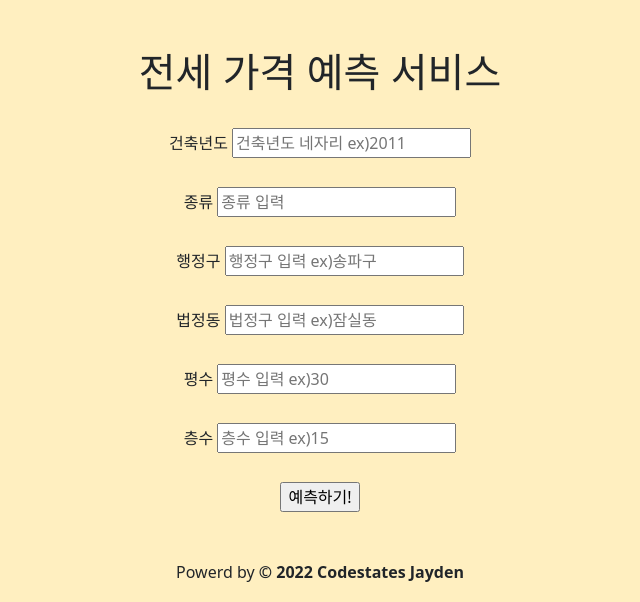
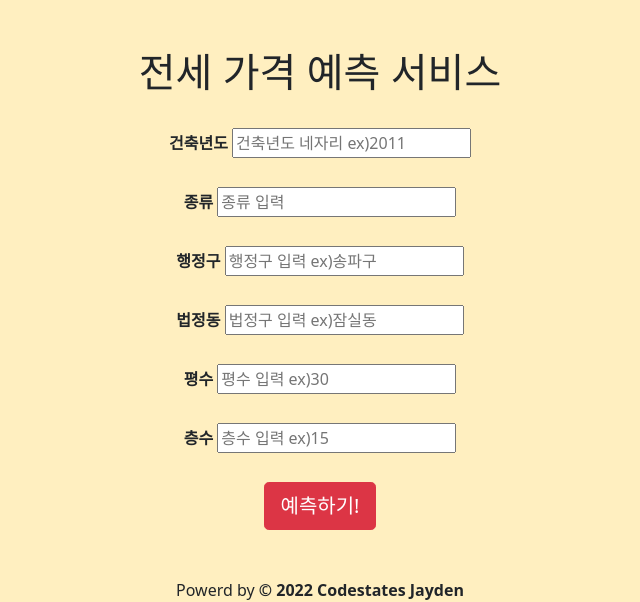
Before and after one commit to JaydenLee1116/Project3, a Python web app: template project3_app/templates/home.html in a window 1280 px wide. Shown: the part 525-1127 px from the top of the page, without its empty margins (320-960 px from the left). Run offline with Jinja, Linux system fonts and the light colour scheme; the template is opened without the code that fills it, so the values that code supplies are empty.

Commit message:
프론트엔드 좀더 수정

```diff
--- a/project3_app/templates/home.html
+++ b/project3_app/templates/home.html
@@ -11,7 +11,7 @@
 <body class="bg-warning" style="--bs-bg-opacity:.25">
 
     <center>
-        <div class="seoul">
+        <div class="seoul1">
             <img src = "https://cdn.pixabay.com/photo/2016/11/02/14/32/lotte-world-tower-1791802_960_720.jpg" alt = "photo" class = "rounded-circle" width = "700" />
 
         </div><br><br>
@@ -21,13 +21,13 @@
 
     <form method="POST", action="{{ url_for('result') }}"
     <b>
-        <label for="exampleDataList" class="form-label">건축년도</label>
+        <label for="exampleDataList" class="form-label"><b>건축년도</b></label>
             <input type="number" list="datalistOptions" name="year" placeholder="건축년도 네자리 ex)2011">
                 <datalist id="datalistOptions">
                 </datalist>
                 <br><br>
 
-        <label for="exampleDataList" class="form-label">종류</label>
+        <label for="exampleDataList" class="form-label"><b>종류</b></label>
             <input type="text" list="aptvil" name="kinds" placeholder="종류 입력">
                 <datalist id="aptvil">
                     <option value="아파트">
@@ -35,30 +35,31 @@
                 </datalist>
                 <br><br>
 
-        <label for="exampleDataList" class="form-label">행정구</label>
+        <label for="exampleDataList" class="form-label"><b>행정구</b></label>
             <input type="text" list="datalistOptions" name="gu" placeholder="행정구 입력 ex)송파구">
                 <datalist id="datalistOptions">
                 </datalist>
                 <br><br>
 
-        <label for="exampleDataList" class="form-label">법정동</label>
+        <label for="exampleDataList" class="form-label"><b>법정동</b></label>
             <input type="text" list="datalistOptions" name="dong" placeholder="법정구 입력 ex)잠실동">
                 <datalist id="datalistOptions">
                 </datalist>
                 <br><br>
 
-    <label for="exampleDataList" class="form-label">평수</label>
+    <label for="exampleDataList" class="form-label"><b>평수</b></label>
         <input type="number" list="datalistOptions" name="area" placeholder="평수 입력 ex)30">
             <datalist id="datalistOptions">
             </datalist>
             <br><br>
 
-    <label for="exampleDataList" class="form-label">층수</label>
+    <label for="exampleDataList" class="form-label"><b>층수</b></label>
         <input type="number" list="datalistOptions" name="floor" placeholder="층수 입력 ex)15">
             <datalist id="datalistOptions">
             </datalist>
     </b><br><br>
-    <input type="submit", value="예측하기!">
+    <!-- <input type="submit", value="예측하기!"> -->
+    <input type="submit" type="button" class="btn btn-danger btn-lg" value="예측하기!">
     </form>
 
 </center>
```
Also changed, not shown: project3_app/templates/result.html (+7 -4 lines).
